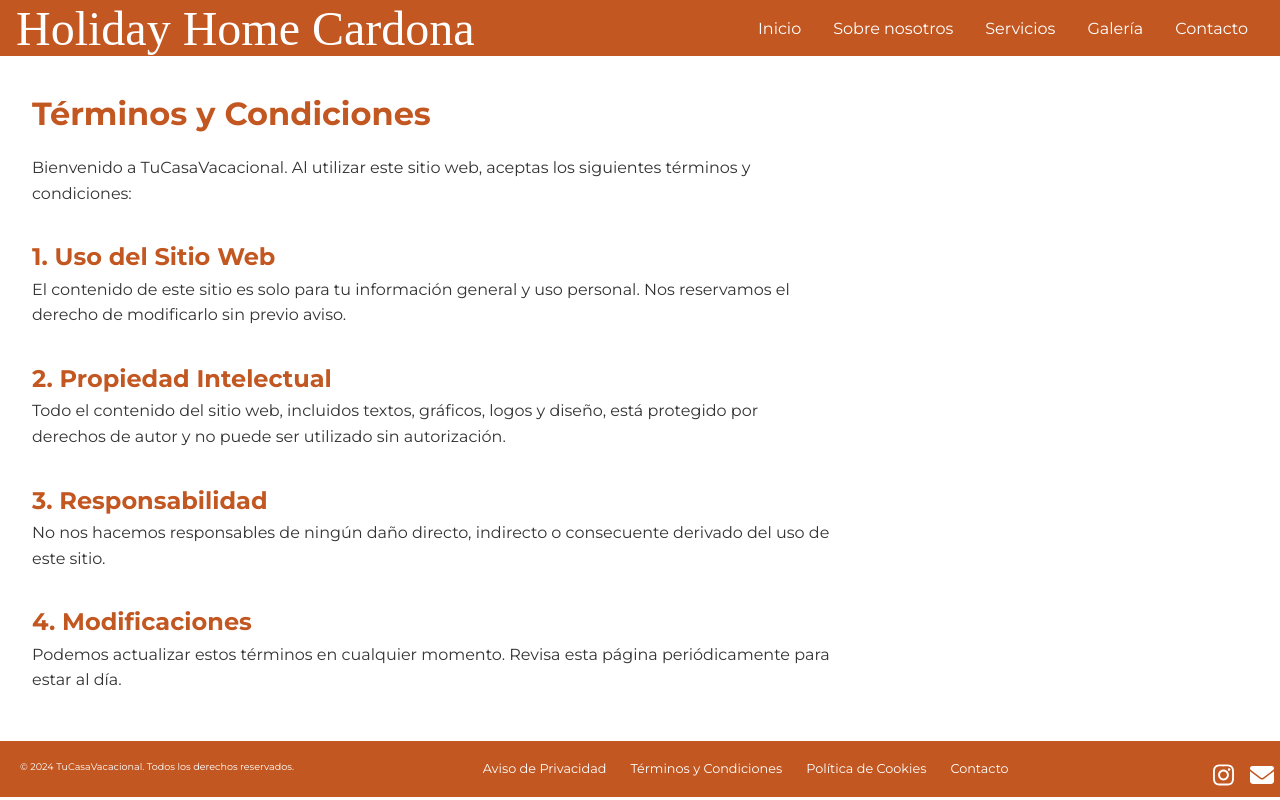
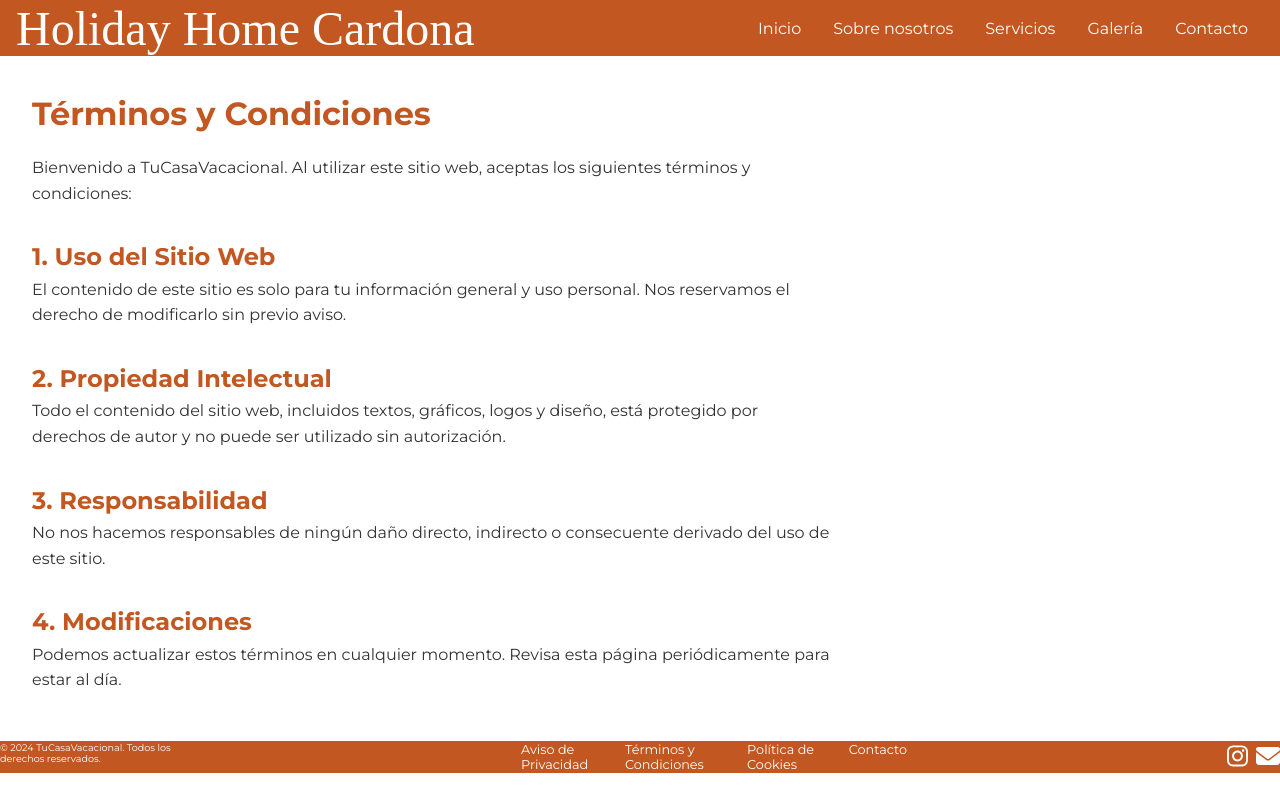
Before and after one commit to SaraJoLo/H.H.Cardona, a React (Vite) app: page /legal in a window 1280 px wide. Built offline with nearby package versions, Linux system fonts and the light colour scheme; a web font is replaced by a local one.

Commit message:
details footer style

```diff
--- a/src/components/carrousel/carrousel.scss
+++ b/src/components/carrousel/carrousel.scss
@@ -45,6 +45,8 @@
   background-color: rgba(0, 0, 0, 0.5);
   color: #ffffff;
   font-size: 20px;
+  width: 2rem;
+  height: 2rem;
   border: none;
   padding: 5px;
   cursor: pointer;
--- a/src/components/footer/footer.scss
+++ b/src/components/footer/footer.scss
@@ -1,18 +1,19 @@
 .footerBox {
-    width: 98%;
-    height: 1rem;
+    width: 100%;
+    height: 2rem;
+    display: flex;
+    flex-direction: row;
+    align-items: center;
     background-color: #C25721;
     color: #ffffff;
-    padding: 20px;
     font-family: 'Montserrat', sans-serif;
   }
 
   .footerContent {
     display: flex;
     flex-direction: row;
-    align-items: flex-start;
-    justify-content: space-between;
-    gap: 10px;
+    justify-content: space-around;
+    gap: 20rem;
   }
 
   .footerText {
@@ -39,10 +40,10 @@
     display: flex;
     justify-content: flex-end;
     margin-top: 0px;
+    gap:0.5rem;
   }
 
   .social-link {
     color: #ffffff;
     font-size: 1.5rem;
-    margin-left: 1rem;
   }
--- a/src/pages/Home/home.scss
+++ b/src/pages/Home/home.scss
@@ -15,7 +15,7 @@
 }
 
 .description-container {
-  max-width: 1200px;
+  max-width: 1300px;
   margin: 0 auto;
   display: flex;
   flex-direction: row;
@@ -31,7 +31,7 @@
 
 .text-section p {
   margin: 3rem 0;
-  font-size: 0.9rem;
+  font-size: 1rem;
   line-height: 1.6;
 }
 
```
